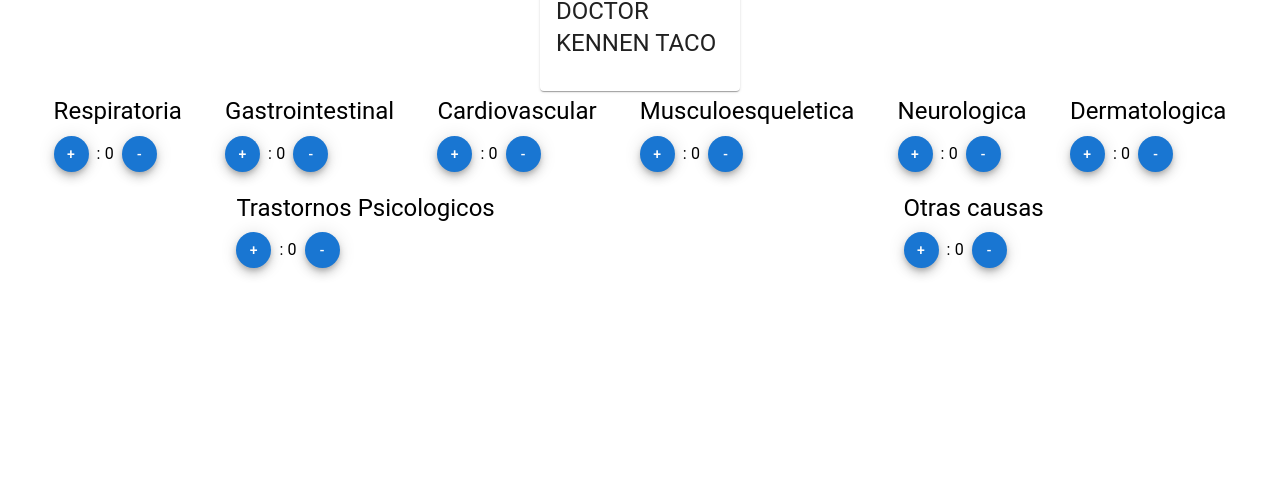
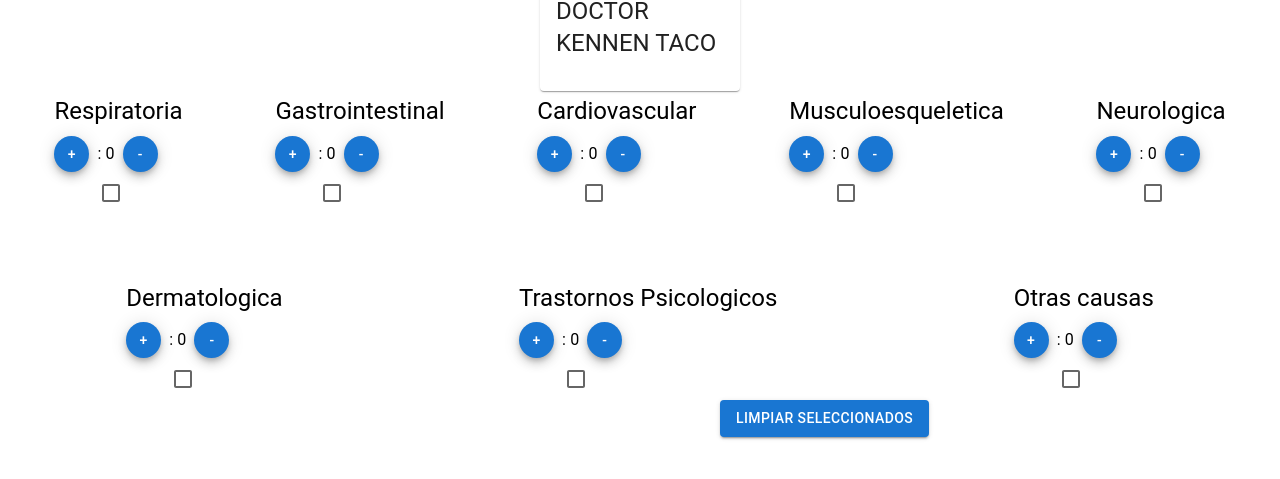
Before and after one commit to Paralizerlumpi/KennenDoc, a React (Create React App) app: page / in a window 1280 px wide. Shown: the part 251-730 px from the top of the page. Built offline with nearby package versions, Linux system fonts and the light colour scheme.

Commit message:
Added multiple clean feat

```diff
--- a/src/App.js
+++ b/src/App.js
@@ -1,5 +1,5 @@
 import React, { useState } from 'react';
-import { Box ,Grid, Grid2, CardMedia, Typography, CardContent, Fab, Card } from "@mui/material";
+import { Box ,Grid, Grid2, CardMedia, Typography, CardContent, Fab, Card, Checkbox, Button } from "@mui/material";
 import './App.css';
 
 function App() {
@@ -12,6 +12,35 @@ function App() {
   const [dermatologica, setDermatologica] = useState(0);
   const [trastornosPsicologicos, setTrastornosPsicologicos] = useState(0);
   const [otrasCausas, setOtrasCausas] = useState(0);
+
+  const [respiratoriaBool, setRespiratoriaBool] = useState(false);
+  const [gastrointestinalBool, setGastrointestinalBool] = useState(false);
+  const [cardiovascularBool, setCardiovascularBool] = useState(false);
+  const [musculoesqueleticaBool, setMusculoesqueleticaBool] = useState(false);
+  const [neurologicaBool, setNeurologicaBool] = useState(false);
+  const [dermatologicaBool, setDermatologicaBool] = useState(false);
+  const [trastornosPsicologicosBool, setTrastornosPsicologicosBool] = useState(false);
+  const [otrasCausasBool, setOtrasCausasBool] = useState(false);
+
+  const limpiarEstados = () => {
+    if(respiratoriaBool)setRespiratoria(0)
+    if(gastrointestinalBool)setGastrointestinal(0)
+    if(cardiovascularBool)setCardiovascularBool(0)
+    if(musculoesqueleticaBool)setMusculoesqueletica(0)
+    if(neurologicaBool)setNeurologica(0)
+    if(dermatologicaBool)setDermatologica(0)
+    if(trastornosPsicologicosBool)setTrastornosPsicologicos(0)
+    if(otrasCausasBool)setOtrasCausas(0)
+
+      setRespiratoriaBool(false)
+      setCardiovascularBool(false)
+      setDermatologicaBool(false)
+      setGastrointestinalBool(false)
+      setMusculoesqueleticaBool(false)
+      setNeurologicaBool(false)
+      setOtrasCausasBool(false)
+      setTrastornosPsicologicosBool(false)
+  }
 
   return (
     <Box sx={{ padding:'5vh', alignItems:'center'}}>
@@ -32,9 +61,9 @@ function App() {
         </CardContent>
       </Card>
     </Grid2>
-<Grid container spacing={2} direction="row" justifyContent="space-around">
+<Grid2 container spacing={8} direction="row" justifyContent="space-around">
         {/* Respiratoria */}
-        <Grid item>
+        <Grid2 >
           <Typography variant="h5" gutterBottom sx={{ paddingTop: 0.5 }}>
             Respiratoria
           </Typography>
@@ -59,10 +88,16 @@ function App() {
               -
             </Fab>
           </Box>
-        </Grid>
+          <Grid2 sx={{paddingLeft:4.5}}>
+          <Checkbox
+  checked={respiratoriaBool}
+  onChange={ () => {setRespiratoriaBool(!respiratoriaBool)}}
+/>
+</Grid2>
+        </Grid2>
 
         {/* Gastrointestinal */}
-        <Grid item>
+        <Grid2 item>
           <Typography variant="h5" gutterBottom sx={{ paddingTop: 0.5 }}>
             Gastrointestinal
           </Typography>
@@ -87,10 +122,16 @@ function App() {
               -
             </Fab>
           </Box>
-        </Grid>
+          <Grid2 sx={{paddingLeft:4.5}}>
+          <Checkbox
+  checked={gastrointestinalBool}
+  onChange={() => {setGastrointestinalBool(!gastrointestinalBool)}}
+/>
+</Grid2>
+        </Grid2>
 
         {/* Cardiovascular */}
-        <Grid item>
+        <Grid2 item>
           <Typography variant="h5" gutterBottom sx={{ paddingTop: 0.5 }}>
             Cardiovascular
           </Typography>
@@ -114,11 +155,16 @@ function App() {
             >
               -
             </Fab>
-          </Box>
-        </Grid>
+          </Box><Grid2 sx={{paddingLeft:4.5}}>
+          <Checkbox
+  checked={cardiovascularBool}
+  onChange={()=> {setCardiovascularBool(!cardiovascularBool)}}
+/>
+</Grid2>
+        </Grid2>
 
         {/* Musculoesqueletica */}
-        <Grid item>
+        <Grid2 item>
           <Typography variant="h5" gutterBottom sx={{ paddingTop: 0.5 }}>
             Musculoesqueletica
           </Typography>
@@ -142,11 +188,16 @@ function App() {
             >
               -
             </Fab>
-          </Box>
-        </Grid>
+          </Box><Grid2 sx={{paddingLeft:4.5}}>
+          <Checkbox
+  checked={musculoesqueleticaBool}
+  onChange={()=> {setMusculoesqueleticaBool(!musculoesqueleticaBool)}}
+/>
+</Grid2>
+        </Grid2>
 
         {/* Neurologica */}
-        <Grid item>
+        <Grid2 item>
           <Typography variant="h5" gutterBottom sx={{ paddingTop: 0.5 }}>
             Neurologica
           </Typography>
@@ -170,11 +221,16 @@ function App() {
             >
               -
             </Fab>
-          </Box>
-        </Grid>
+          </Box><Grid2 sx={{paddingLeft:4.5}}>
+          <Checkbox
+  checked={neurologicaBool}
+  onChange={()=> {setNeurologicaBool(!neurologicaBool)}}
+/>
+</Grid2>
+        </Grid2>
 
         {/* Dermatologica */}
-        <Grid item>
+        <Grid2 item>
           <Typography variant="h5" gutterBottom sx={{ paddingTop: 0.5 }}>
             Dermatologica
           </Typography>
@@ -198,11 +254,16 @@ function App() {
             >
               -
             </Fab>
-          </Box>
-        </Grid>
+          </Box><Grid2 sx={{paddingLeft:4.5}}>
+          <Checkbox
+  checked={dermatologicaBool}
+  onChange={()=> {setDermatologicaBool(!dermatologicaBool)}}
+/>
+</Grid2>
+        </Grid2>
 
         {/* Trastornos Psicologicos */}
-        <Grid item>
+        <Grid2 item>
           <Typography variant="h5" gutterBottom sx={{ paddingTop: 0.5 }}>
             Trastornos Psicologicos
           </Typography>
@@ -226,11 +287,16 @@ function App() {
             >
               -
             </Fab>
-          </Box>
-        </Grid>
+          </Box><Grid2 sx={{paddingLeft:4.5}}>
+          <Checkbox
+  checked={trastornosPsicologicosBool}
+  onChange={()=> {setTrastornosPsicologicosBool(!trastornosPsicologicosBool)}}
+/>
+</Grid2>
+        </Grid2>
 
         {/* Otras causas */}
-        <Grid item>
+        <Grid2 item>
           <Typography variant="h5" gutterBottom sx={{ paddingTop: 0.5 }}>
             Otras causas
           </Typography>
@@ -254,9 +320,17 @@ function App() {
             >
               -
             </Fab>
-          </Box>
-        </Grid>
-      </Grid>
+          </Box><Grid2 sx={{paddingLeft:4.5}}>
+          <Checkbox
+  checked={otrasCausasBool}
+  onChange={()=> {setOtrasCausasBool(!otrasCausasBool)}}
+/>
+</Grid2>
+        </Grid2>
+      </Grid2>
+      </Grid2>
+      <Grid2 paddingLeft={'85vh'}>
+      <Button variant="contained" onClick={limpiarEstados}>Limpiar Seleccionados</Button>
       </Grid2>
       </Box>
   );
```
